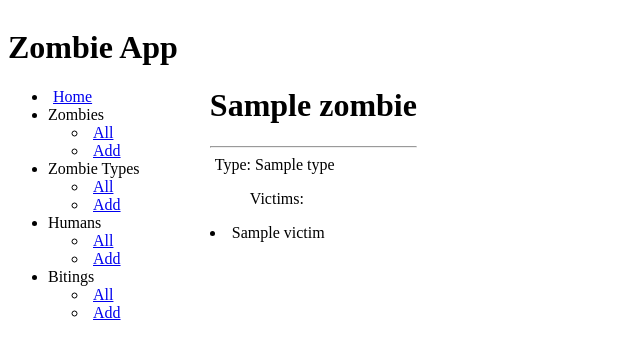
After one commit to AnnaW86/lab_many_to_many_zombies, a Python web app: template templates/zombies/show.html in a window 1280 px wide. The commit adds this page. Shown: the top 359 px of the page, without its empty margins (0-640 px from the left). Run offline with Jinja, Linux system fonts and the light colour scheme; the template is opened without the code that fills it: most values are stand-ins (such as "Sample title", 1, 10 or a date in 2020).

Commit message:
added zombie show page with list of victims

```diff
--- a/controllers/zombies_controller.py
+++ b/controllers/zombies_controller.py
@@ -31,6 +31,12 @@ def create_zombie():
     return redirect("/zombies")
 
 
+# SHOW
+@zombies_blueprint.route("/zombies/<id>")
+def show_zombie(id):
+    victims = zombie_repository.victims(id)
+    return render_template("zombies/show.html", zombie=zombie_repository.select(id), victims = victims)
+
 # EDIT
 @zombies_blueprint.route("/zombies/<id>/edit")
 def edit_zombie(id):
--- a/templates/zombies/index.html
+++ b/templates/zombies/index.html
@@ -7,7 +7,7 @@
 
 <section>
     <div>
-        <h3>{{ zombie.name }}</h3>
+        <a href="/zombies/{{ zombie.id }}"><h3>{{ zombie.name }}</h3></a>
         <p>{{ zombie.zombie_type.name }}</p>
         <a href="/zombies/{{ zombie.id }}/edit">Edit</a>
         <form action="/zombies/{{ zombie.id }}/delete" method="POST">
--- /dev/null
+++ b/templates/zombies/show.html
@@ -0,0 +1,17 @@
+{% extends 'base.html' %}
+
+{% block content %}
+
+<h1>{{ zombie.name }}</h1>
+
+<hr>
+
+<p>Type: {{ zombie.type }}</p>
+
+<ul>Victims:</ul>
+{% for victim in victims %}
+    <li>{{ victim.name }}</li>
+
+{% endfor %}
+
+{% endblock content %}
```
Also changed, not shown: repositories/zombie_repository.py (+15 -0 lines).
